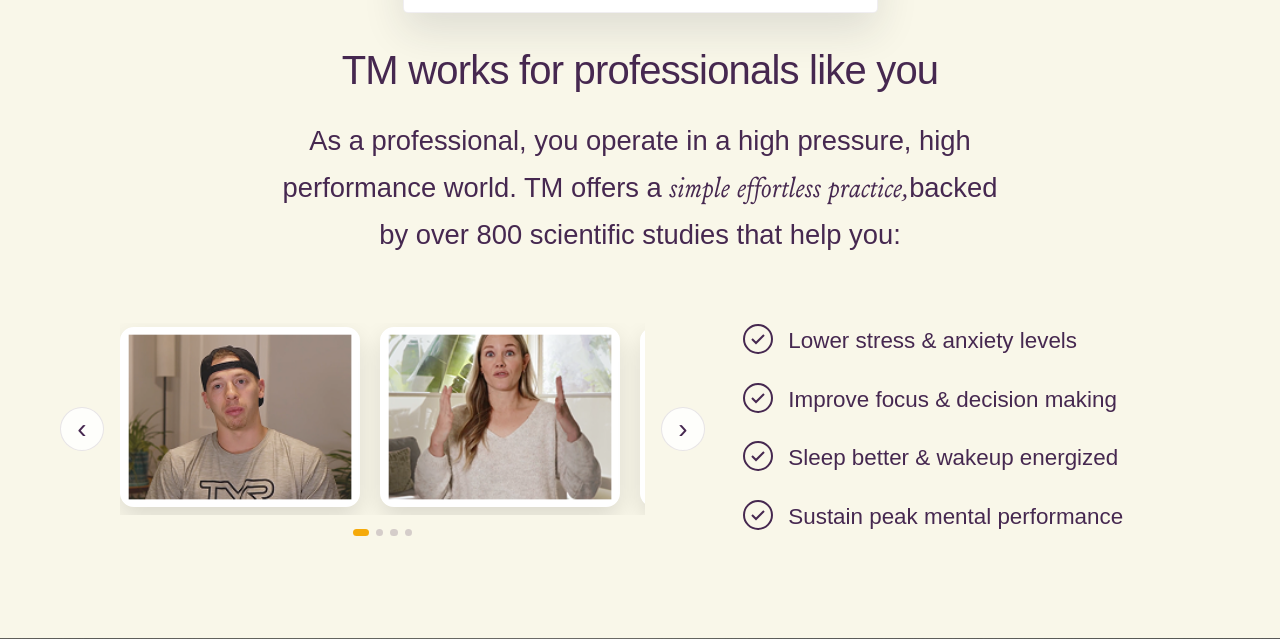
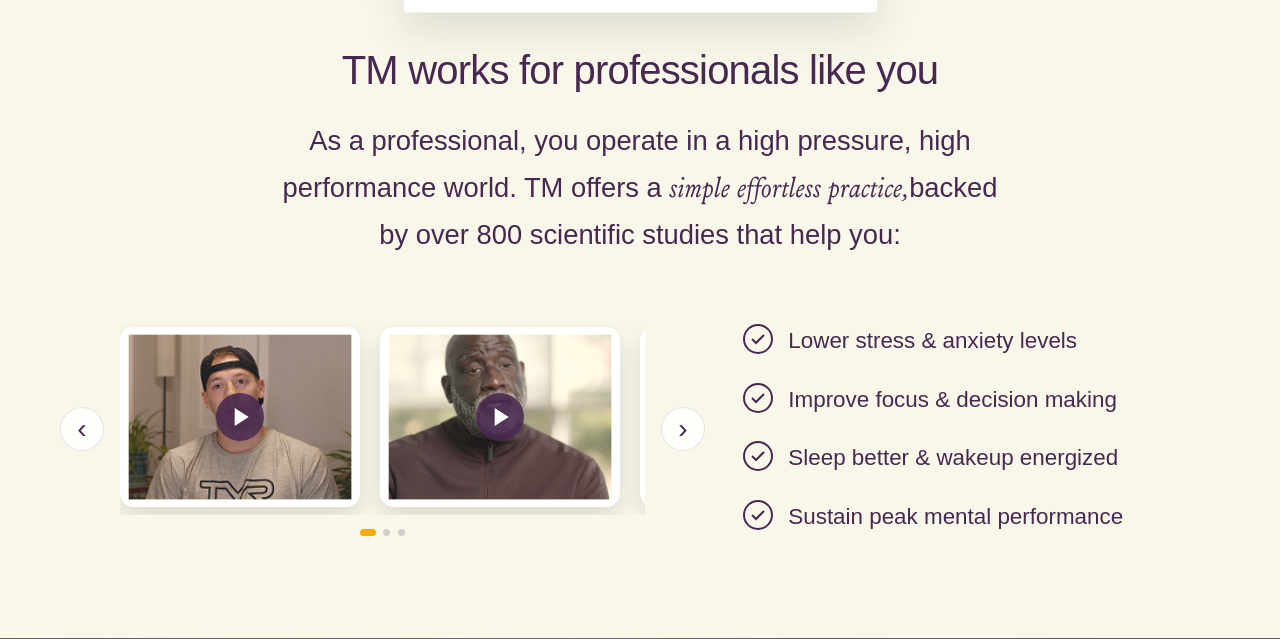
Before and after one commit to Almanac1/tm-ghana-landing, a Django app: page / in a window 1280 px wide. Shown: the part 1835-2474 px from the top of the page. Run offline with Django 4.2, Linux system fonts and the light colour scheme.

Commit message:
further changes

```diff
--- a/landing/static/landing/app.js
+++ b/landing/static/landing/app.js
@@ -131,13 +131,17 @@ const heroVideoUrl = 'https://www.youtube.com/embed/AL_c-sV9zXc?autoplay=1&rel=0
 if (watchVideoBtn && heroVideoModal && closeHeroVideoBtn && heroVideoFrame) {
   let lastFocusedElement = null;
 
-  const setHeroVideoOpenState = (isOpen) => {
+  if (heroVideoModal.parentElement !== document.body) {
+    document.body.appendChild(heroVideoModal);
+  }
+
+  const setHeroVideoOpenState = (isOpen, videoUrl = heroVideoUrl) => {
     heroVideoModal.classList.toggle('is-open', isOpen);
     heroVideoModal.setAttribute('aria-hidden', String(!isOpen));
     document.body.classList.toggle('hero-video-open', isOpen);
 
     if (isOpen) {
-      heroVideoFrame.src = heroVideoUrl;
+      heroVideoFrame.src = videoUrl;
       window.setTimeout(() => closeHeroVideoBtn.focus(), 0);
     } else {
       heroVideoFrame.src = '';
@@ -148,6 +152,22 @@ if (watchVideoBtn && heroVideoModal && closeHeroVideoBtn && heroVideoFrame) {
   watchVideoBtn.addEventListener('click', () => {
     lastFocusedElement = document.activeElement;
     setHeroVideoOpenState(true);
+  });
+
+  document.querySelectorAll('.testimonial-card[data-video-url]').forEach(card => {
+    const openTestimonialVideo = () => {
+      lastFocusedElement = document.activeElement;
+      const videoUrl = `${card.dataset.videoUrl}?autoplay=1`;
+      setHeroVideoOpenState(true, videoUrl);
+    };
+
+    card.addEventListener('click', openTestimonialVideo);
+    card.addEventListener('keydown', (event) => {
+      if (event.key === 'Enter' || event.key === ' ') {
+        event.preventDefault();
+        openTestimonialVideo();
+      }
+    });
   });
 
   closeHeroVideoBtn.addEventListener('click', () => {
--- a/landing/static/landing/styles.css
+++ b/landing/static/landing/styles.css
@@ -383,9 +383,9 @@ summary {
 }
 
 .hero-video-modal {
-  position: absolute;
+  position: fixed;
   inset: 0;
-  z-index: 4;
+  z-index: 5000;
   display: flex;
   align-items: center;
   justify-content: center;
@@ -405,7 +405,7 @@ summary {
 .hero-video-backdrop {
   position: absolute;
   inset: 0;
-  background: rgba(7, 18, 24, 0.78);
+  background: rgba(7, 18, 24, 0.82);
 }
 
 .hero-video-dialog {
@@ -1506,6 +1506,7 @@ body.hero-video-open {
 }
 
 .testimonial-card {
+  position: relative;
   flex-shrink: 0;
   flex: 0 0 clamp(180px, 22vw, 240px);
   aspect-ratio: 4 / 3;
@@ -1515,6 +1516,95 @@ body.hero-video-open {
   box-shadow: 0 10px 24px rgba(0, 0, 0, 0.12);
   scroll-snap-align: start;
   background: #fff;
+  transition: box-shadow 0.25s ease, transform 0.25s ease;
+}
+
+.testimonial-card[data-video-url] {
+  cursor: pointer;
+}
+
+.testimonial-card[data-video-url]::before {
+  content: "";
+  position: absolute;
+  inset: 0;
+  z-index: 1;
+  background: rgba(7, 18, 24, 0.12);
+  opacity: 0;
+  transition: opacity 0.25s ease;
+}
+
+.testimonial-card[data-video-url]::after {
+  content: "";
+  position: absolute;
+  left: 50%;
+  top: 50%;
+  z-index: 2;
+  width: 48px;
+  height: 48px;
+  border-radius: 50%;
+  background:
+    linear-gradient(90deg, #fff 0 0) center/0 0 no-repeat,
+    rgba(70, 40, 80, 0.86);
+  box-shadow: 0 12px 28px rgba(7, 18, 24, 0.22);
+  transform: translate(-50%, -50%);
+  transition: transform 0.25s ease, background-color 0.25s ease;
+}
+
+.testimonial-card[data-video-url] img {
+  transition: transform 0.25s ease;
+}
+
+.testimonial-card[data-video-url] .testimonial-play-icon,
+.testimonial-card[data-video-url]::after {
+  pointer-events: none;
+}
+
+.testimonial-play-icon {
+  position: absolute;
+  left: 50%;
+  top: 50%;
+  z-index: 3;
+  width: 0;
+  height: 0;
+  border-top: 9px solid transparent;
+  border-bottom: 9px solid transparent;
+  border-left: 14px solid #fff;
+  transform: translate(-38%, -50%);
+  pointer-events: none;
+}
+
+.testimonial-card[data-video-url]:hover,
+.testimonial-card[data-video-url]:focus-visible {
+  box-shadow: 0 14px 30px rgba(0, 0, 0, 0.18);
+  transform: translateY(-2px);
+}
+
+.testimonial-card[data-video-url]:focus-visible {
+  outline: 2px solid rgba(70, 40, 80, 0.62);
+  outline-offset: 4px;
+}
+
+.testimonial-card[data-video-url]:hover {
+  outline: none;
+}
+
+.testimonial-card[data-video-url]:hover::before,
+.testimonial-card[data-video-url]:focus-visible::before {
+  opacity: 1;
+}
+
+.testimonial-card[data-video-url]:hover::after,
+.testimonial-card[data-video-url]:focus-visible::after {
+  transform: translate(-50%, -50%) scale(1.04);
+  background-color: rgba(70, 40, 80, 0.95);
+}
+
+.testimonial-card[data-video-url]::before {
+  border-radius: inherit;
+}
+
+.testimonial-card[data-video-url]::after {
+  background: rgba(70, 40, 80, 0.86);
 }
 
 .testimonial-card img {
--- a/landing/templates/landing/emails/admin_submission_notification.txt
+++ b/landing/templates/landing/emails/admin_submission_notification.txt
@@ -1,4 +1,4 @@
-A new landing page submission was received.
+A new registration entry has been made.
 
 Full name: {{ submission.name }}
 First name: {{ first_name }}
--- a/landing/templates/landing/emails/visitor_reservation_confirmation.txt
+++ b/landing/templates/landing/emails/visitor_reservation_confirmation.txt
@@ -1,6 +1,6 @@
 Hi {{ first_name }},
 
-Thank you for reserving your place with us. We have received your registration.
+Thank you for reserving your place with us. Your registration has been received.
 
 Selected session: {{ session_type }}
 Selected date: {{ session_date }}
--- a/landing/templates/landing/home.html
+++ b/landing/templates/landing/home.html
@@ -244,17 +244,17 @@
           </button>
           <div class="testimonials-carousel-stage">
             <div class="testimonials-carousel" id="testimonialsCarousel">
-              <div class="testimonial-card">
+              <div class="testimonial-card" data-video-url="https://www.youtube.com/embed/gHIhbPuWqqk" role="button" tabindex="0" aria-label="Play testimonial video">
                 <img src="{% static 'landing/images/testimonial-1.png' %}" alt="Testimonial 1">
+                <span class="testimonial-play-icon" aria-hidden="true"></span>
               </div>
-              <div class="testimonial-card">
-                <img src="{% static 'landing/images/testimonial-2.png' %}" alt="Testimonial 2">
+              <div class="testimonial-card" data-video-url="https://www.youtube.com/embed/hP_8HmSnMSA" role="button" tabindex="0" aria-label="Play testimonial video">
+                <img src="{% static 'landing/images/testimonial-3.png' %}" alt="Testimonial 3">
+                <span class="testimonial-play-icon" aria-hidden="true"></span>
               </div>
-              <div class="testimonial-card">
-                <img src="{% static 'landing/images/testimonial-3.png' %}" alt="Testimonial 3">
-              </div>
-              <div class="testimonial-card">
+              <div class="testimonial-card" data-video-url="https://www.youtube.com/embed/neIRZ3DtLv8" role="button" tabindex="0" aria-label="Play testimonial video">
                 <img src="{% static 'landing/images/testimonial-4.png' %}" alt="Testimonial 4">
+                <span class="testimonial-play-icon" aria-hidden="true"></span>
               </div>
             </div>
             <div class="carousel-dots" id="testimonialsDots" aria-label="Testimonial progress"></div>
--- a/landing/tests.py
+++ b/landing/tests.py
@@ -48,6 +48,9 @@ class ReservationEmailFlowTests(TestCase):
         visitor_email = mail.outbox[1]
 
         self.assertEqual(admin_email.to, ["instructor@test.local"])
+        self.assertEqual(admin_email.reply_to, ["ada@example.com"])
+        self.assertEqual(admin_email.subject, "New registration entry from Ada Lovelace")
+        self.assertIn("A new registration entry has been made.", admin_email.body)
         self.assertIn("Full name: Ada Lovelace", admin_email.body)
         self.assertIn("First name: Ada", admin_email.body)
         self.assertIn("Email: ada@example.com", admin_email.body)
@@ -56,7 +59,9 @@ class ReservationEmailFlowTests(TestCase):
         self.assertIn("Reservation date: Wednesday, November 12", admin_email.body)
 
         self.assertEqual(visitor_email.to, ["ada@example.com"])
+        self.assertEqual(visitor_email.subject, "We received your meditation reservation")
         self.assertIn("Hi Ada,", visitor_email.body)
+        self.assertIn("Your registration has been received.", visitor_email.body)
         self.assertIn("Selected session: Physical Session", visitor_email.body)
         self.assertIn("Selected date: Wednesday, November 12", visitor_email.body)
 
--- a/landing/views.py
+++ b/landing/views.py
@@ -103,7 +103,7 @@ def _send_submission_emails(submission: Submission) -> None:
         submission.session_date, submission.get_session_date_display()
     )
 
-    admin_subject = f"New TM landing submission from {submission.name}"
+    admin_subject = f"New registration entry from {submission.name}"
     admin_body = render_to_string(
         "landing/emails/admin_submission_notification.txt",
         {
@@ -130,6 +130,7 @@ def _send_submission_emails(submission: Submission) -> None:
         body=admin_body,
         from_email=from_email,
         to=admin_to,
+        reply_to=[submission.email],
     ).send(fail_silently=False)
 
     EmailMultiAlternatives(
```
Also changed, not shown: config/settings.py (+27 -11 lines), 3 other files.
